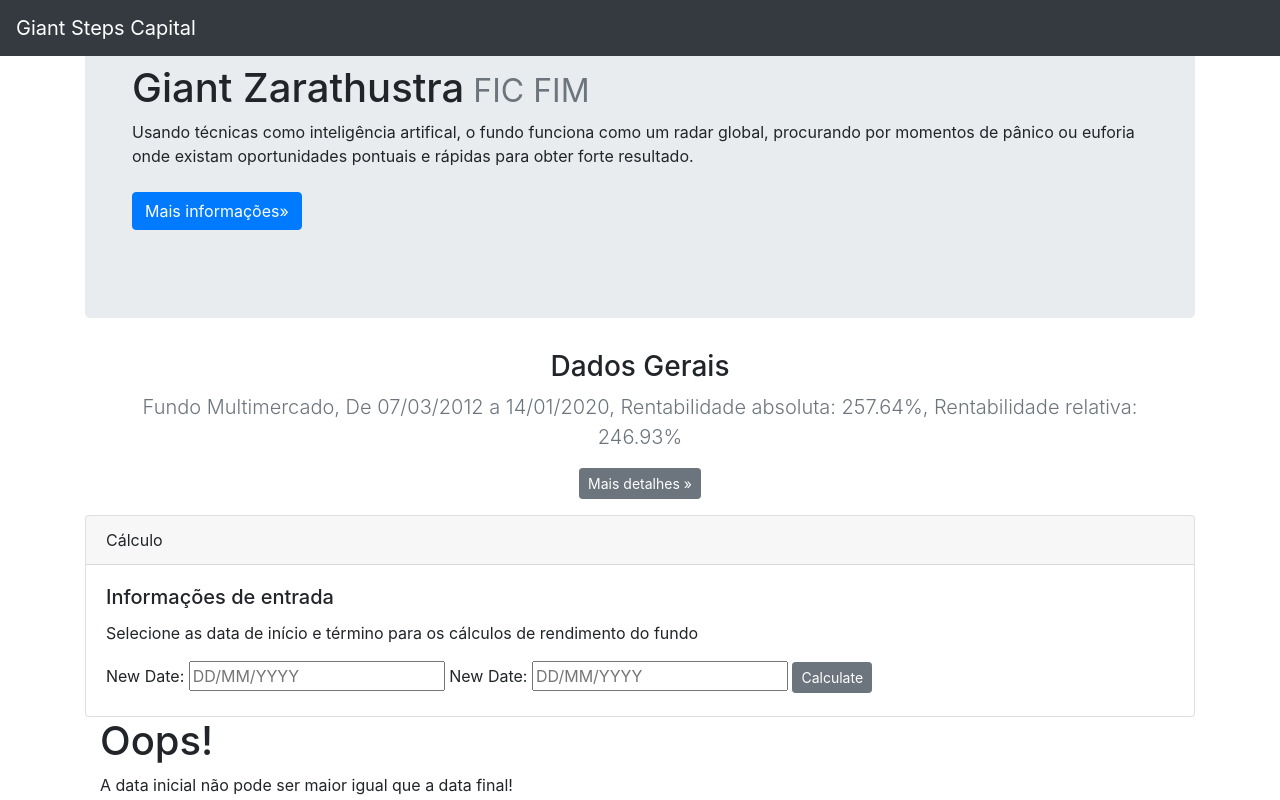
After one commit to fernandofsilva/desafio-tech, a Flask app: template templates/error.html in a window 1280 px wide. The commit adds this page. Run offline with Flask 2, Linux system fonts and the light colour scheme; the template is opened without the code that fills it, so the values that code supplies are empty; some libraries are stand-ins or nearby versions.

Commit message:
modifications on html

```diff
--- a/app.py
+++ b/app.py
@@ -7,6 +7,7 @@
 
 # Initiate App
 app = Flask(__name__, template_folder='templates')
+
 
 @app.route('/')
 def main():
@@ -29,6 +30,10 @@
         start_date=start_date,
         end_date=end_date
     )
+
+    # Valid the start and end dates
+    if calc.check_date():
+        return render_template('error.html')
 
     # Cumulative return
     cum_ret_value = f'{calc.calculate_cumulative_returns_value():.4f}'
@@ -61,7 +66,8 @@
         minimum=minimum,
         maximum=maximum,
         net_equity=net_equity,
-        cum_ret_table=cum_ret_table
+        cum_ret_table=cum_ret_table.to_html(
+            index=False, classes="thead-dark", justify='center')
     )
 
 
--- a/requirements.txt
+++ b/requirements.txt
@@ -1,3 +1,2 @@
 flask
 pandas
-bokeh
--- a/templates/base.html
+++ b/templates/base.html
@@ -8,6 +8,8 @@
 
     <!-- Bootstrap CSS -->
     <link rel="stylesheet" href="https://maxcdn.bootstrapcdn.com/bootstrap/4.0.0/css/bootstrap.min.css" integrity="sha384-Gn5384xqQ1aoWXA+058RXPxPg6fy4IWvTNh0E263XmFcJlSAwiGgFAW/dAiS6JXm" crossorigin="anonymous">
+    <link rel="stylesheet" href="https://cdnjs.cloudflare.com/ajax/libs/flatpickr/4.2.3/flatpickr.css">
+    <link rel="stylesheet" href="https://cdnjs.cloudflare.com/ajax/libs/flatpickr/4.2.3/themes/dark.css">
 
     <style>
         .data-center {
@@ -38,74 +40,81 @@
 
             <div class="container">
                 <h1>Giant Zarathustra<small class="text-muted"> FIC FIM</small></h1>
-                <p>Giant Zarathustra, é um fundo de investimentos multimercado que conta com estratégias quantitativas</p>
-                <p><a class="btn btn-primary btn-sm" href="https://gscap.com.br/fundos-zarathustra-darius/" role="button">Mais informações&raquo;</a></p>
+                <p>Usando técnicas como inteligência artifical, o fundo funciona como um radar global, procurando por momentos de pânico ou euforia onde existam oportunidades pontuais e rápidas para obter forte resultado.</p>
+                <p><a class="btn btn-primary my-2" href="https://gscap.com.br/fundos-zarathustra-darius/" role="button">Mais informações&raquo;</a></p>
             </div>
         </div>
 
+        <section class="text-center">
             <div class="container">
-            <h4>Dados Gerais</h4>
-
-            <body>
-                <p class="text-sm-left"><b>CNPJ:</b> 11.052.478/0001-81</p>
-                <p class="text-sm-left"><b>Classe:</b> Fundo Multimercado</p>
-                <p class="text-sm-left"><b>Existência:</b> de 07/03/2012 a 14/01/2020</p>
-                <p class="text-sm-left"><b>Rentabilidade absoluta:</b> 257,64%</p>
-                <p class="text-sm-left"><b>Rentabilidade relativa:</b> 246,93%</p>
-            </body>
+                <h3 class="jumbotron-heading">Dados Gerais</h3>
+                <p class="lead text-muted">Fundo Multimercado, De 07/03/2012 a 14/01/2020, Rentabilidade absoluta: 257.64%, Rentabilidade relativa: 246.93%</p>
+                <p>
                     <p><a class="btn btn-secondary btn-sm" href="https://verios.com.br/apps/comparacao/log/20120307-20200114/cdi/11052478000181" role="button">Mais detalhes &raquo;</a></p>
+                </p>
             </div>
+        </section>
 
         <div class="card">
-            <h5 class="card-header">Informações de entrada</h5>
-            <p>Selecione as data de início e término para os cálculos de rendimento do fundo</p>
+            <div class="card-header">
+                Cálculo
+            </div>
             <form method="post">
-                <div class="form-group">
-                    <label for="start_date">Data inicial:</label>
-                    <input type="date" id="start_date" name="start_date" min="2012-03-07" max="2020-01-14">
-                    <label for="end_date">Data final:</label>
-                    <input type="date" id="end_date" name="end_date" min="2012-03-07" max="2020-01-14">
+                <div class="card-body">
+                    <h5 class="card-title">Informações de entrada</h5>
+                    <p class="card-text">Selecione as data de início e término para os cálculos de rendimento do fundo</p>
+                    <label for="start_date">New Date:</label>
+                    <input name="start_date" id="start_date" placeholder="DD/MM/YYYY" data-input />
+                    <label for="end_date">New Date:</label>
+                    <input name="end_date" id="end_date" placeholder="DD/MM/YYYY" data-input />
+                    <button type="submit" value="submit" class="btn btn-secondary btn-sm">Calculate</button>
                 </div>
-                <button type="button" onclick="Calculate()" class="btn btn-secondary btn-sm">Calculate</button>
             </form>
         </div>
-
-        <div>
-            <p> </p>
-        </div>
-        {% block output %} {% endblock %}
+        {% block content %} {% endblock %}
 
     </main>
 
     <!-- Optional JavaScript -->
     <!-- jQuery first, then Popper.js, then Bootstrap JS -->
-    <script src="https://code.jquery.com/jquery-3.2.1.slim.min.js" integrity="sha384-KJ3o2DKtIkvYIK3UENzmM7KCkRr/rE9/Qpg6aAZGJwFDMVNA/GpGFF93hXpG5KkN" crossorigin="anonymous"></script>
     <script src="https://cdnjs.cloudflare.com/ajax/libs/popper.js/1.12.9/umd/popper.min.js" integrity="sha384-ApNbgh9B+Y1QKtv3Rn7W3mgPxhU9K/ScQsAP7hUibX39j7fakFPskvXusvfa0b4Q" crossorigin="anonymous"></script>
     <script src="https://maxcdn.bootstrapcdn.com/bootstrap/4.0.0/js/bootstrap.min.js" integrity="sha384-JZR6Spejh4U02d8jOt6vLEHfe/JQGiRRSQQxSfFWpi1MquVdAyjUar5+76PVCmYl" crossorigin="anonymous"></script>
+    <script src="https://cdnjs.cloudflare.com/ajax/libs/jquery/3.2.1/jquery.min.js"></script>
+    <!--  Flatpickr  -->
+    <script src="https://cdnjs.cloudflare.com/ajax/libs/flatpickr/4.2.3/flatpickr.js"></script>
+
     <script>
-        function Calculate() {
-            // Atribui o valor digitado na data para váriavel start_date. Utiliza a biblioteca jquery para facilitar
-            let start_date = $('#start_date').val()
-
-            // Atribui o valor digitado na data para váriavel end_date. Utiliza a biblioteca jquery para facilitar
-            let end_date = $('#end_date').val()
-
-            // Criar tipo um dict, é os dados que serão enviado via post
-            let postData = {
-                "start_date": start_date,
-                "end_date": end_date
+        $("#start_date").flatpickr({
+            dateFormat: "Y-m-d",
+            minDate: "2012-03-07",
+            maxDate: "2020-01-14",
+            "disable": [
+                function(date) {
+                    return (date.getDay() === 0 || date.getDay() === 6); // disable weekends
                 }
-
-            $.ajax({
-                url: 'calculate',
-                data: postData,
-                success: function(data){alert(data)},
-                error: function() {
-                    alert('failure'); // Aqui é se acontecer algum erro no POST
+            ],
+            "locale": {
+                "firstDayOfWeek": 0 // set start day of week to Monday
             }
         });
+    </script>
+
+    <script>
+        $("#end_date").flatpickr({
+            dateFormat: "Y-m-d",
+            minDate: "2012-03-07",
+            maxDate: "2020-01-14",
+            "disable": [
+                function(date) {
+                    return (date.getDay() === 0 || date.getDay() === 6); // disable weekends
                 }
+            ],
+            "locale": {
+                "firstDayOfWeek": 0 // set start day of week to Monday
+            }
+        });
     </script>
+
 </body>
 
 </html>
--- /dev/null
+++ b/templates/error.html
@@ -0,0 +1,17 @@
+{% extends "base.html" %} {% block content %}
+
+<div class="container">
+    <div class="row">
+        <div class="col-md-12">
+            <div class="error-template">
+                <h1>
+                    Oops!</h1>
+                <div class="error-details">
+                    A data inicial não pode ser maior igual que a data final!
+                </div>
+            </div>
+        </div>
+    </div>
+</div>
+
+{% endblock %}
```
Also changed, not shown: Calculation.py (+13 -0 lines), templates/output.html (+11 -14 lines), README.md, docker-compose.yml (added), 1 other file. Lines whose indentation alone changed are shown as unchanged.
